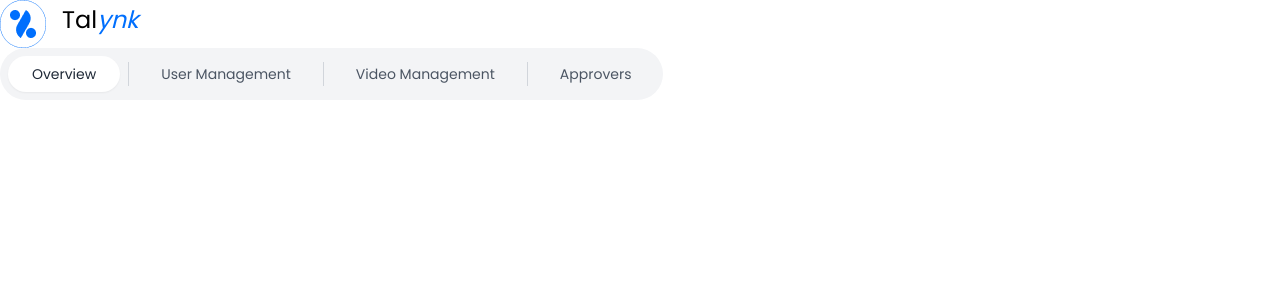
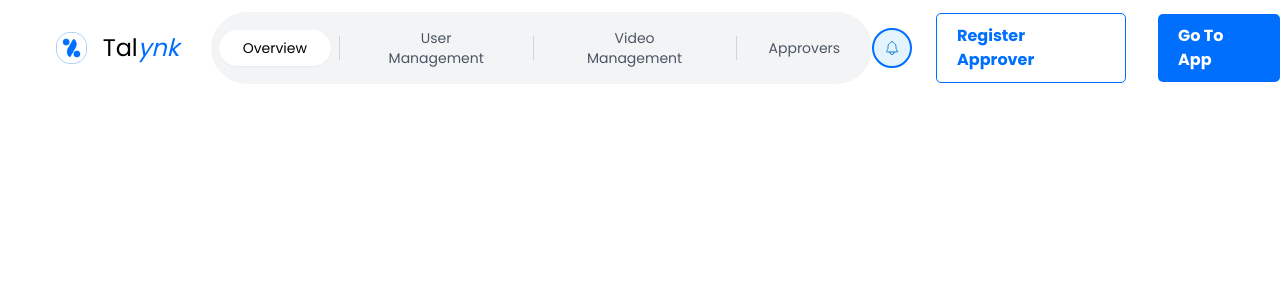
Before and after one commit to mahingaRodin/Talynk, a React (Vite) app: page / in a window 1280 px wide. Shown: the top 300 px of the page. Built offline with nearby package versions, Linux system fonts and the light colour scheme.

Commit message:
finished navbar

```diff
--- a/package.json
+++ b/package.json
@@ -12,7 +12,8 @@
   "dependencies": {
     "lucide-react": "^0.469.0",
     "react": "^18.3.1",
-    "react-dom": "^18.3.1"
+    "react-dom": "^18.3.1",
+    "react-icons": "^5.4.0"
   },
   "devDependencies": {
     "@eslint/js": "^9.17.0",
--- /dev/null
+++ b/src/components/overview/customButton.tsx
@@ -0,0 +1,28 @@
+import React from 'react'
+
+interface CustomButtonProps {
+  text: string;
+  bgColor: string;
+  textColor: string;
+  border?: string; // Optional border prop
+  extraStyles?: React.CSSProperties; // Optional extra styles prop
+}
+
+const CustomButton: React.FC<CustomButtonProps> = ({ text, bgColor, textColor, border, extraStyles }) => {
+  return (
+    <div style={{
+      backgroundColor: bgColor,
+      color: textColor,
+      border: border ? `1px solid ${border}` : 'none', // Apply border if provided
+      padding: '10px 20px',
+      borderRadius: '5px',
+      display: 'inline-block',
+      cursor: 'pointer',
+      ...extraStyles // Apply extra styles if provided
+    }}>
+      {text}
+    </div>
+  )
+}
+
+export default CustomButton
--- a/src/components/overview/navbar.tsx
+++ b/src/components/overview/navbar.tsx
@@ -1,26 +1,87 @@
+import { IoNotificationsOutline } from "react-icons/io5";
+import CustomButton from './customButton';
 import logo from '../../assets/tLogo.png'
-import Navigation from './navigation'
-const navbar = () => {
+import Navigation from './navigation';
+
+const Navbar = () => {
   return (
+    <header className="fixed top-0 left-0 right-0 z-50 bg-white ">
+      <nav className="w-full  py-3 pl-14 max-w-[1440px]">
+        <div className="flex items-center justify-between">
 
-        <header className="flex relative bg-white">
-            <nav>
-                <div className=''>
-                    <div className='flex flex-row gap-4'>
-                        <img src={logo} alt="" />
-                        <h1 className='text-2xl relative top-1'>Tal<span className='text-blue italic'>ynk</span></h1>
-                    </div>
-                    <div>
-
-                        <Navigation></Navigation>
-                    </div>
-                </div>
-
-            </nav>
-        </header>
+          <div className="flex items-center gap-8">
+            <div className="flex items-center gap-4">
+              <img src={logo} alt="Talynk Logo" className="h-8 w-auto" />
+              <h1 className="text-2xl whitespace-nowrap">
+                Tal<span className="text-blue italic">ynk</span>
+              </h1>
+            </div>
 
 
-  )
-}
+            <div className="hidden md:block">
+              <Navigation />
+            </div>
+          </div>
 
-export default navbar
+
+          <div className="flex items-center gap-6">
+
+            <div className="flex items-center justify-center w-10 h-10 rounded-full bg-[#E4F4FF] border-2 border-blue">
+              <IoNotificationsOutline color="#1782CF" />
+            </div>
+
+            {/* Buttons - Responsive Layout */}
+            <div className="hidden sm:flex items-center gap-8">
+              <CustomButton
+                text="Register Approver"
+                bgColor="white"
+                textColor="#006FFD"
+                border="#006FFD"
+                extraStyles={{ fontWeight: 600 }}
+              />
+              <CustomButton
+                text="Go To App"
+                bgColor="#006FFD"
+                textColor="white"
+                border="none"
+                extraStyles={{ fontWeight: 600 }}
+              />
+            </div>
+
+            {/* Mobile Menu Button - Show only on mobile */}
+            <button className="sm:hidden p-2 rounded-md hover:bg-gray-100">
+              <svg xmlns="http://www.w3.org/2000/svg" className="h-6 w-6" fill="none" viewBox="0 0 24 24" stroke="currentColor">
+                <path strokeLinecap="round" strokeLinejoin="round" strokeWidth={2} d="M4 6h16M4 12h16M4 18h16" />
+              </svg>
+            </button>
+          </div>
+        </div>
+
+        {/* Mobile Navigation Menu - Hidden by default */}
+        <div className="md:hidden">
+          <div className="hidden pt-4 pb-3 space-y-1">
+            <Navigation />
+            <div className="flex flex-col gap-2 mt-4">
+              <CustomButton
+                text="Register Approver"
+                bgColor="white"
+                textColor="#006FFD"
+                border="#006FFD"
+                extraStyles={{ fontWeight: 600 }}
+              />
+              <CustomButton
+                text="Go To App"
+                bgColor="#006FFD"
+                textColor="white"
+                border="none"
+                extraStyles={{ fontWeight: 600 }}
+              />
+            </div>
+          </div>
+        </div>
+      </nav>
+    </header>
+  );
+};
+
+export default Navbar;
--- a/src/components/overview/navigation.tsx
+++ b/src/components/overview/navigation.tsx
@@ -11,7 +11,7 @@ const Navigation = () => {
   ];
 
   return (
-    <nav className="bg-gray-100 p-2 rounded-full max-w-fit mx-auto">
+    <nav className="bg-gray-100 p-2 rounded-full max-w-fit">
       <div className="flex items-center">
         {navItems.map((item, index) => (
           <React.Fragment key={item}>
@@ -19,7 +19,7 @@ const Navigation = () => {
               onClick={() => setActiveTab(item)}
               className={`px-6 py-2 rounded-full transition-all duration-200 text-sm ${
                 activeTab === item
-                  ? 'bg-white text-gray-800 shadow-sm'
+                  ? 'bg-white text-black  shadow-sm'
                   : 'text-gray-600 hover:text-gray-800'
               }`}
             >
```
Also changed, not shown: 1 other file (tests, documents, lock files or other folders).
